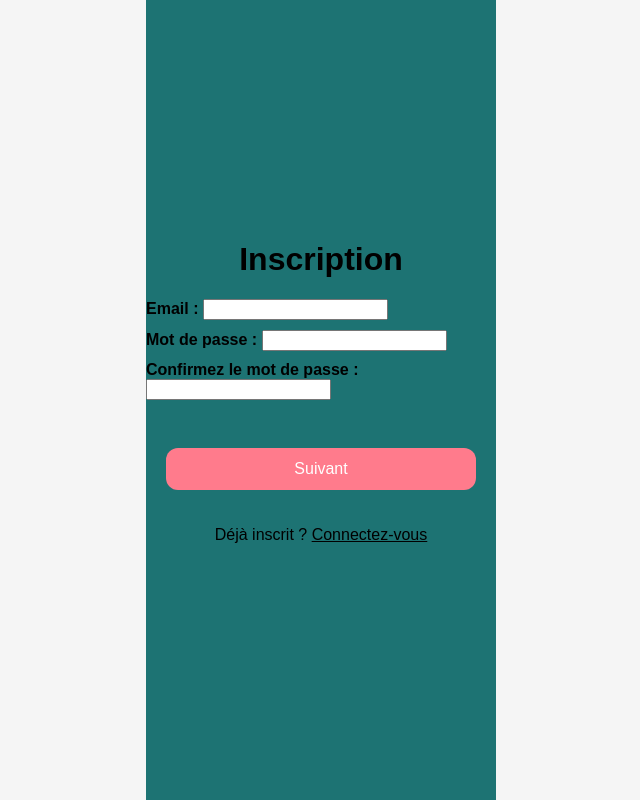
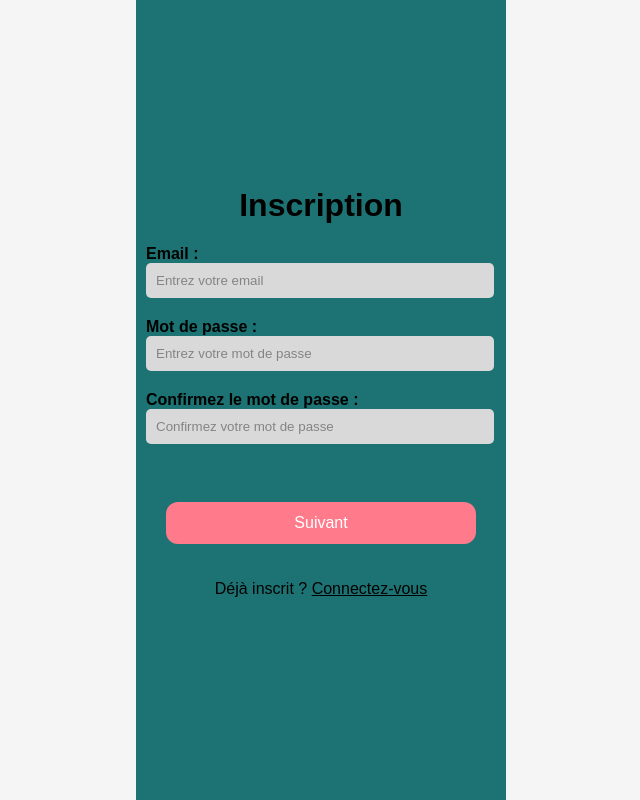
Before and after one commit to tvjcq/SAE401, a Flask app: page /register in a window 1280 px wide. Shown: the whole page, without its empty margins (319-959 px from the left). Run offline with Flask 3, Linux system fonts and the light colour scheme.

Commit message:
Css login et register

```diff
--- a/app.py
+++ b/app.py
@@ -122,7 +122,7 @@ def login():
         user = User.query.filter_by(email=email).first()
         if user and check_password_hash(user.password, password):
             login_user(user)
-            return redirect(url_for('index'))
+            return redirect(url_for('accueil'))
         else:
             return render_template('login.html', error="Identifiants invalides")
     return render_template('login.html')
--- a/static/style.css
+++ b/static/style.css
@@ -265,6 +265,7 @@ body.accueil {
   flex-direction: column;
   justify-content: center;
   height: 100%;
+  padding: 0 10px;
 }
 .correct {
   background-color: lightgreen !important;
@@ -308,3 +309,18 @@ form {
   flex-direction: column;
   align-items: center;
 }
+
+input[type="email"],
+input[type="password"] {
+  border: 0px solid;
+  background-color: #D9D9D9;
+  padding: 10px;
+  border-radius: 5px;
+  width: calc(100% - 22px);
+  margin-bottom: 10px;
+}
+
+input[type="email"]::placeholder,
+input[type="password"]::placeholder {
+  color: #848484;
+}
--- a/templates/register.html
+++ b/templates/register.html
@@ -16,18 +16,18 @@
           <div id="step1">
             <div class="info-item">
               <label for="email" class="info-label">Email :</label>
-              <input type="email" id="email" name="email" required />
+              <input type="email" id="email" name="email" placeholder="Entrez votre email" required />
             </div>
             <div class="info-item">
               <label for="password" class="info-label">Mot de passe :</label>
-              <input type="password" id="password" name="password" required />
+              <input type="password" id="password" name="password" placeholder="Entrez votre mot de passe" required />
             </div>
             <div class="info-item">
               <label for="confirm" class="info-label">Confirmez le mot de passe :</label>
-              <input type="password" id="confirm" name="confirm" required />
+              <input type="password" id="confirm" name="confirm" placeholder="Confirmez votre mot de passe" required />
             </div>
             <p id="confirmation" style="display: none">
-              Les mot de passe ne sont pas pareil !
+              Les mots de passe ne sont pas identiques !
             </p>
             <br />
             <button type="button" class="edit-button" onclick="nextStep()">Suivant</button>
@@ -35,11 +35,11 @@
           <div id="step2" style="display: none">
             <div class="info-item">
               <label for="last_name" class="info-label">Nom :</label>
-              <input type="text" id="last_name" name="last_name" required />
+              <input type="text" id="last_name" name="last_name" placeholder="Entrez votre nom" required />
             </div>
             <div class="info-item">
               <label for="first_name" class="info-label">Prénom :</label>
-              <input type="text" id="first_name" name="first_name" required />
+              <input type="text" id="first_name" name="first_name" placeholder="Entrez votre prénom" required />
             </div>
             <div class="info-item">
               <label for="status" class="info-label">Statut :</label>
```
Also changed, not shown: templates/login.html (+5 -2 lines).
